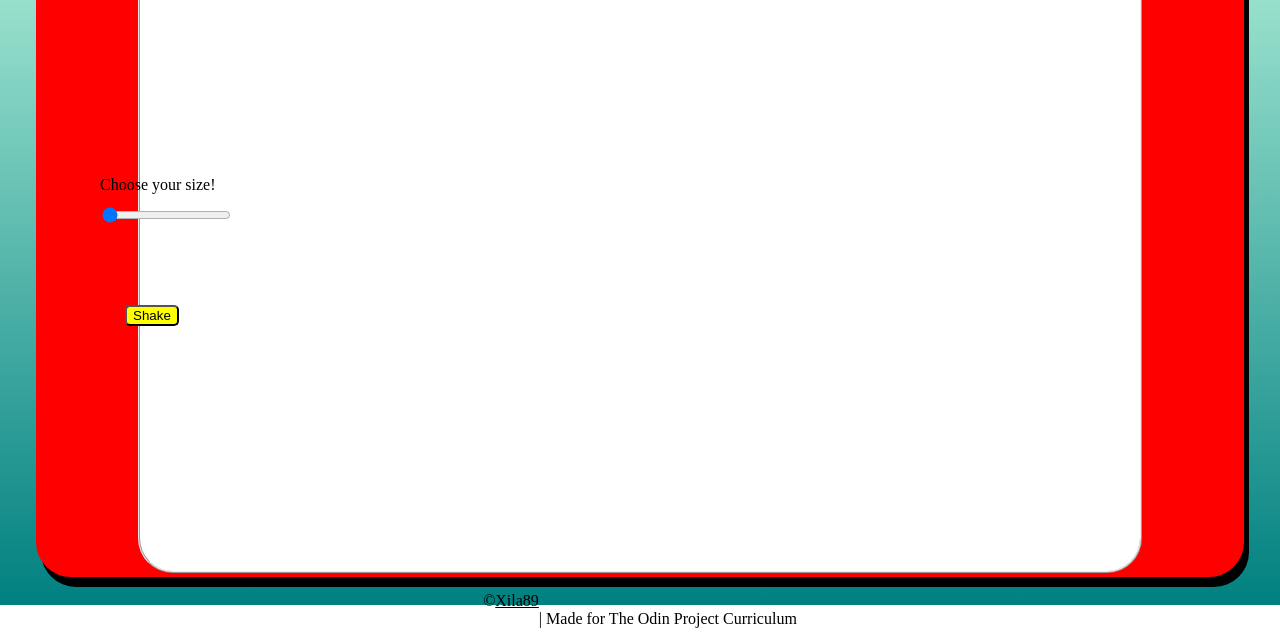
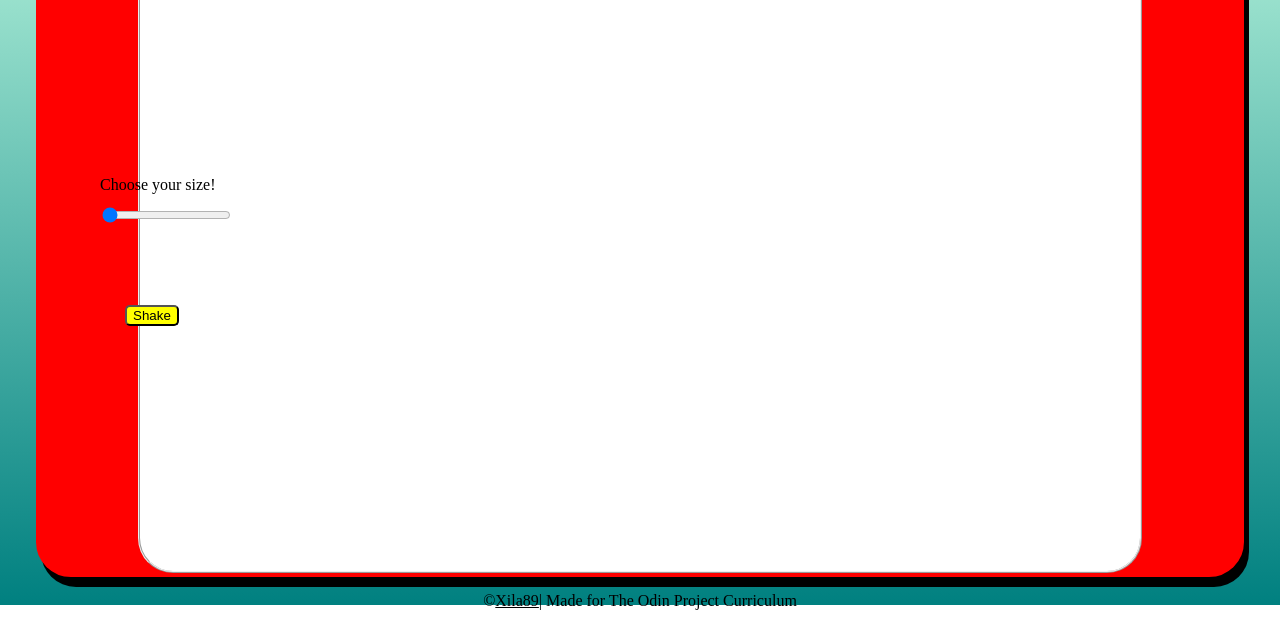
Before and after one commit to xila89/etcha-sketch, a plain HTML site: page index.html in a window 1280 px wide. Shown: the part 195-833 px from the top of the page. Drawn offline with Linux system fonts and the light colour scheme.

Commit message:
Fix alignment on footer

```diff
--- a/index.html
+++ b/index.html
@@ -25,7 +25,7 @@
         <button id="reset">Shake</button>
     </div>
     <footer class="footer">
-        <span>&copy; <a href="https://github.com/xila89">Xila89</a><br>
+        <span>&copy; <a href="https://github.com/xila89">Xila89</a>
             | Made for The Odin Project Curriculum
         </span></div>
 </body>
--- a/stylesheet.css
+++ b/stylesheet.css
@@ -30,6 +30,7 @@ body {
 .footer {
     display: flex;
     margin-bottom: 0px;
+
 
 }
 
```
